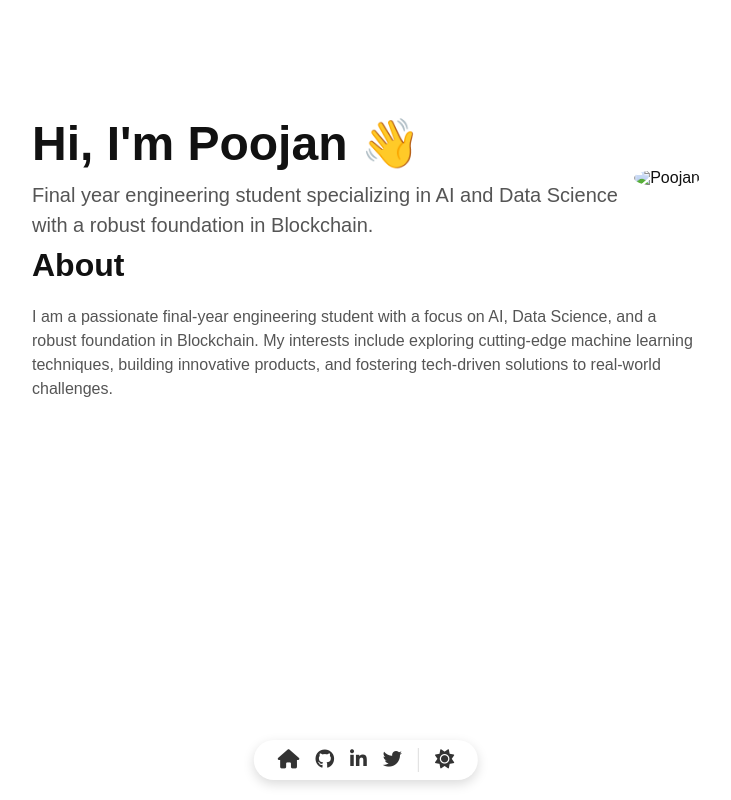
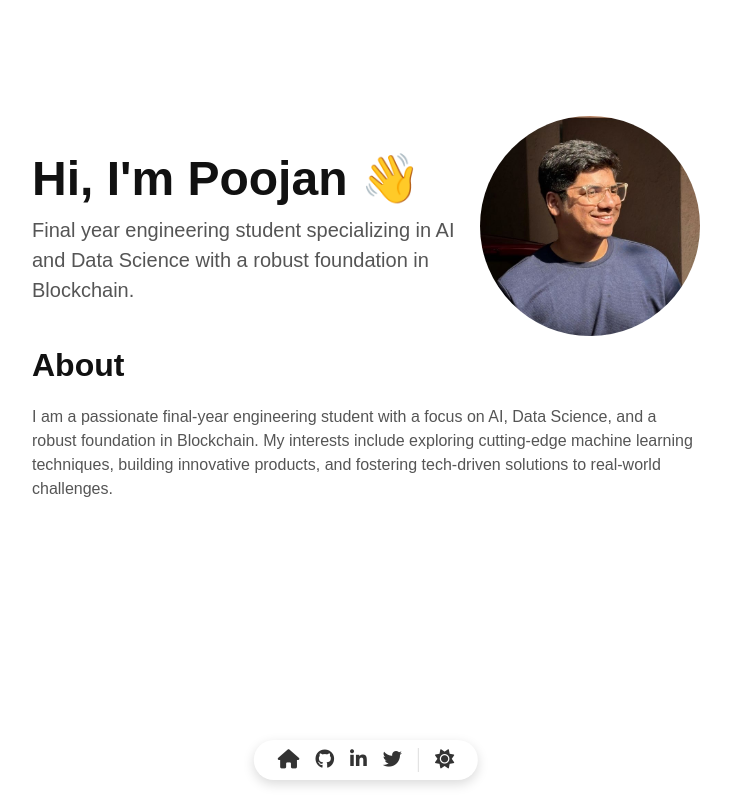
Before and after one commit to poojanvig/portfolio_website, a plain HTML site: page index.html in a window 1280 px wide. Shown: the whole page, without its empty margins (274-1005 px from the left). Drawn offline with Linux system fonts and the light colour scheme.

Commit message:
first commit

```diff
--- a/index.html
+++ b/index.html
@@ -28,7 +28,7 @@
     <div class="hero-image">
       <!-- Replace this src with your own hosted image or local file path -->
       <img
-        src="WhatsApp%20Image%202025-02-23%20at%2018.09.32.jpeg.32.jpeg"
+        src="WhatsApp Image 2025-02-23 at 18.09.32.jpeg"
         alt="Poojan"
       />
     </div>
```
